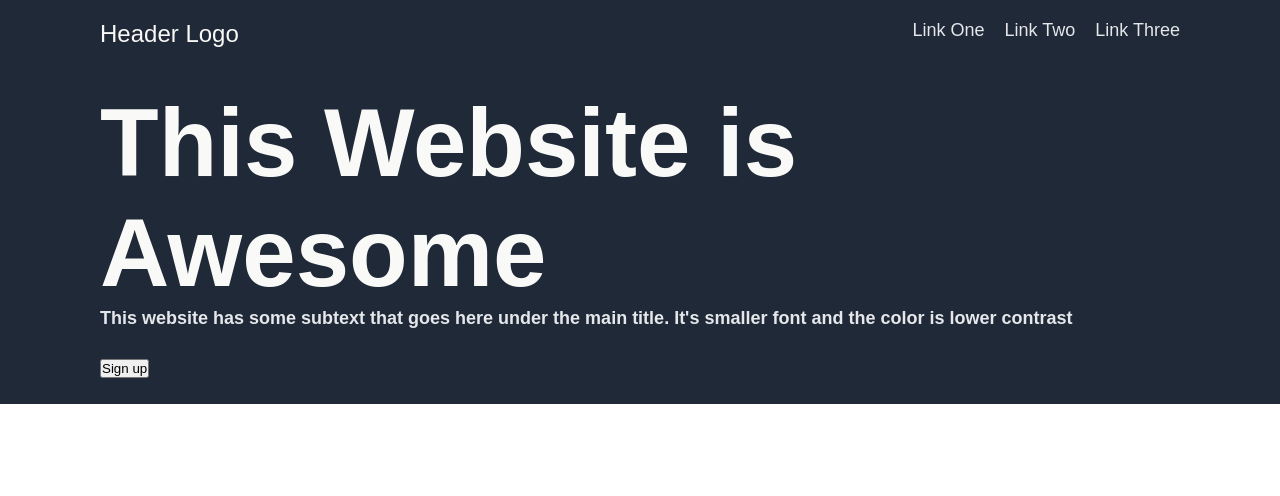
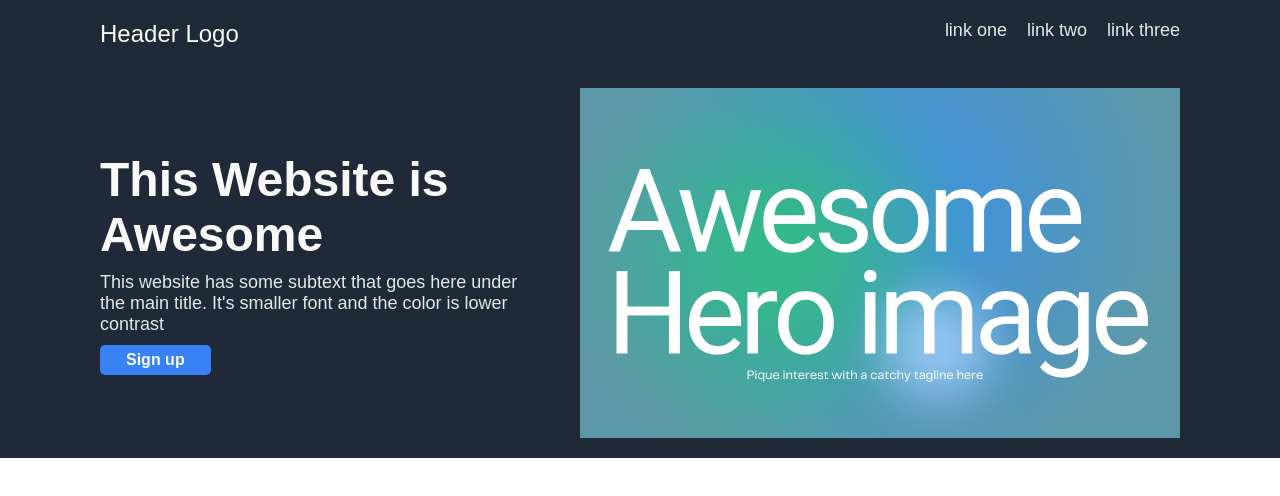
Before and after one commit to Keelkon/landing_page_odinproject, a plain HTML site: page index.html in a window 1280 px wide. Drawn offline with Linux system fonts and the light colour scheme.

Commit message:
update: add hero section styling and image. add comments to CSS. change HTML for styling purposes.

```diff
--- a/index.html
+++ b/index.html
@@ -10,19 +10,21 @@
     <div class="header-container">
         <div class="header">
             <div class="logo">Header Logo</div>
-            <div class="link-one">Link One</div>
-            <div class="link-two">Link Two</div>
-            <div class="link-three">Link Three</div>
+            <div class="link-one">link one</div>
+            <div class="link-two">link two</div>
+            <div class="link-three">link three</div>
             </div>
         </div>
     </div>
     <div class="hero-container">
-        <div class="hero">
-            <h1>This Website is Awesome</h1>
+        <div class="hero-info">
+            <h1 class="hero-text">This Website is Awesome</h1>
             <p class="hero-subtext">This website has some subtext that goes here under the main title. It's smaller font and the color is lower contrast</p>
-            <button>Sign up</button>
-            <img>
+            <button>Sign up</button></div>
+        <div class="hero-img">
+            <img src="imgs/hero-img.png" alt="hero image with Awesome Hero Image text">
         </div>
+
     </div>
 </body>
 </html>
--- a/styles.css
+++ b/styles.css
@@ -18,13 +18,14 @@
 .header-container {
     display: flex;
     justify-content: center;
+
 }
 
 /* Flex layout for header and central alignment */
 .header {
     font-size: 24px;
     width: 100%;
-    /* 100% instead of a fixed with allows for more responsiveness */
+    /* 100% makes header responsive amd span the fuill width of container*/
     display: flex;
     justify-content: space-between;
 
@@ -49,7 +50,7 @@
 }
 
 /* Styling for hero section */
-.hero {
+.hero-text {
     font-size: 48px;
     font-weight: bolder;
 }
@@ -62,3 +63,38 @@
     color: #e5e7eb;
     font-size: 18px;
 }
+
+button {
+    background-color: #3882F6;
+    color: #f9faf8;
+    width:max-content;
+    padding: 6px 26px;
+    font-family: Arial, Helvetica, sans-serif;
+    font-size: 16px;
+    font-weight: bold;
+    border: none;
+    border-radius: 5px;
+    cursor: pointer;
+    /* Changes cursor to pointer to indicate it's clickable */
+
+}
+
+.hero-container {
+    display: flex;
+    align-items: center;
+    flex-wrap: wrap; /* Allows items to wrap onto multiple lines */
+}
+
+.hero-info {
+    display: flex;
+    flex-direction: column;
+    /* arranges items vertically withim info container */
+    padding-right: 50px;
+    gap: 10px; /* Space between items in the column */
+    flex: 1; /* Allows flex items to grow and fill available space */
+}
+
+.hero-img {
+    display: flex;
+
+}
```
Also changed, not shown: imgs/hero-img.png (added).
